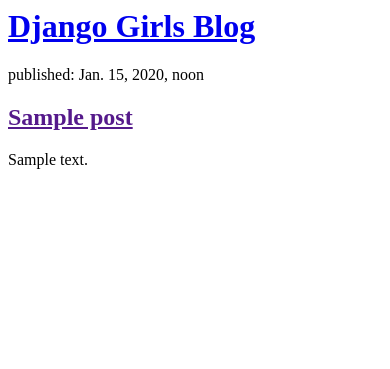
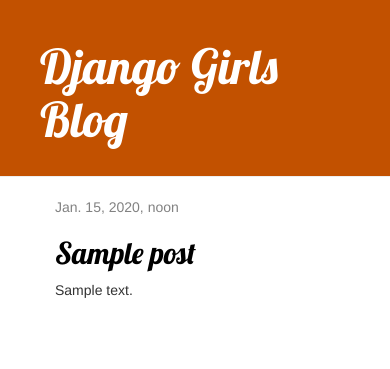
Before and after one commit to SmileyBoy321/my-first-blog, a Django app: page / in a window 390 px wide. Shown: the top 369 px of the page. Run offline with Django 3.2, Linux system fonts and the light colour scheme; tables that the repository leaves empty hold one stand-in row (values such as "Sample post"); some libraries are stand-ins or nearby versions.

Commit message:
Added view and template for detailed blog post as well as CSS for the site.

```diff
--- /dev/null
+++ b/blog/static/css/blog.css
@@ -0,0 +1,46 @@
+.page-header {
+    background-color: #C25100;
+    margin-top: 0;
+    padding: 20px 20px 20px 40px;
+}
+
+.page-header h1, .page-header h1 a, .page-header h1 a:visited, .page-header h1 a:active {
+    color: #ffffff;
+    font-size: 36pt;
+    text-decoration: none;
+}
+
+.content {
+    margin-left: 40px;
+}
+
+h1, h2, h3, h4 {
+    font-family: 'Lobster', cursive;
+}
+
+.date {
+    color: #828282;
+}
+
+.save {
+    float: right;
+}
+
+.post-form textarea, .post-form input {
+    width: 100%;
+}
+
+.top-menu, .top-menu:hover, .top-menu:visited {
+    color: #ffffff;
+    float: right;
+    font-size: 26pt;
+    margin-right: 20px;
+}
+
+.post {
+    margin-bottom: 70px;
+}
+
+.post h2 a, .post h2 a:visited {
+    color: #000000;
+}
--- /dev/null
+++ b/blog/templates/blog/base.html
@@ -0,0 +1,23 @@
+{% load static %}
+<html>
+    <head>
+    	<title>Django Girls blog</title>
+    	<link rel="stylesheet" href="//maxcdn.bootstrapcdn.com/bootstrap/3.2.0/css/bootstrap.min.css">
+		<link rel="stylesheet" href="//maxcdn.bootstrapcdn.com/bootstrap/3.2.0/css/bootstrap-theme.min.css">
+		<link href="//fonts.googleapis.com/css?family=Lobster&subset=latin,latin-ext" rel="stylesheet" type="text/css">
+		<link rel="stylesheet" href="{% static 'css/blog.css' %}">
+    </head>
+    <body>
+        <div class="page-header">
+            <h1><a href="/">Django Girls Blog</a></h1>
+        </div>
+        <div class="content container">
+			<div class="row">
+    			<div class="col-md-8">
+        			{% block content %}
+                    {% endblock %}
+		        </div>
+		    </div>
+		</div>
+    </body>
+</html>
--- a/blog/templates/blog/post_list.html
+++ b/blog/templates/blog/post_list.html
@@ -1,17 +1,12 @@
-<html>
-    <head>
-        <title>Django Girls blog</title>
-    </head>
-    <body>
-        <div>
-            <h1><a href="/">Django Girls Blog</a></h1>
-        </div>
-        {% for post in posts %}
-        <div>
-        	<p>published: {{ post.published_date }}</p>
-        	<h2><a href="">{{ post.title }}</a></h2>
-        	<p>{{ post.text|linebreaksbr }}</p>
-        </div>
-        {% endfor %}
-    </body>
-</html>
+{% extends "blog/base.html" %}
+{% block content %}
+	{% for post in posts %}
+		<div class="post">
+			<div class="date">
+				<p>{{ post.published_date }}</p>
+			</div>
+			<h2><a href="{% url 'post_detail' pk=post.pk %}">{{ post.title }}</a></h2>
+			<p>{{ post.text|linebreaksbr }}</p>
+		</div>
+	{% endfor %}
+{% endblock %}
--- a/blog/urls.py
+++ b/blog/urls.py
@@ -3,4 +3,5 @@
 
 urlpatterns = [
 	path("", views.post_list, name="post_list"),
+	path("post/<int:pk>/", views.post_detail, name="post_detail"),
 ]
--- a/blog/views.py
+++ b/blog/views.py
@@ -1,4 +1,4 @@
-from django.shortcuts import render
+from django.shortcuts import render, get_object_or_404
 from blog.models import Post
 from django.utils import timezone
 
@@ -6,3 +6,7 @@
 def post_list(request):
 	posts = Post.objects.filter(published_date__lte=timezone.now()).order_by("published_date")
 	return render(request, "blog/post_list.html", {"posts": posts})
+
+def post_detail(request, pk):
+	post = get_object_or_404(Post, pk=pk)
+	return render(request, "blog/post_detail.html", {"post": post})
```
Also changed, not shown: blog/templates/blog/post_detail.html (added, +13 -0 lines).
